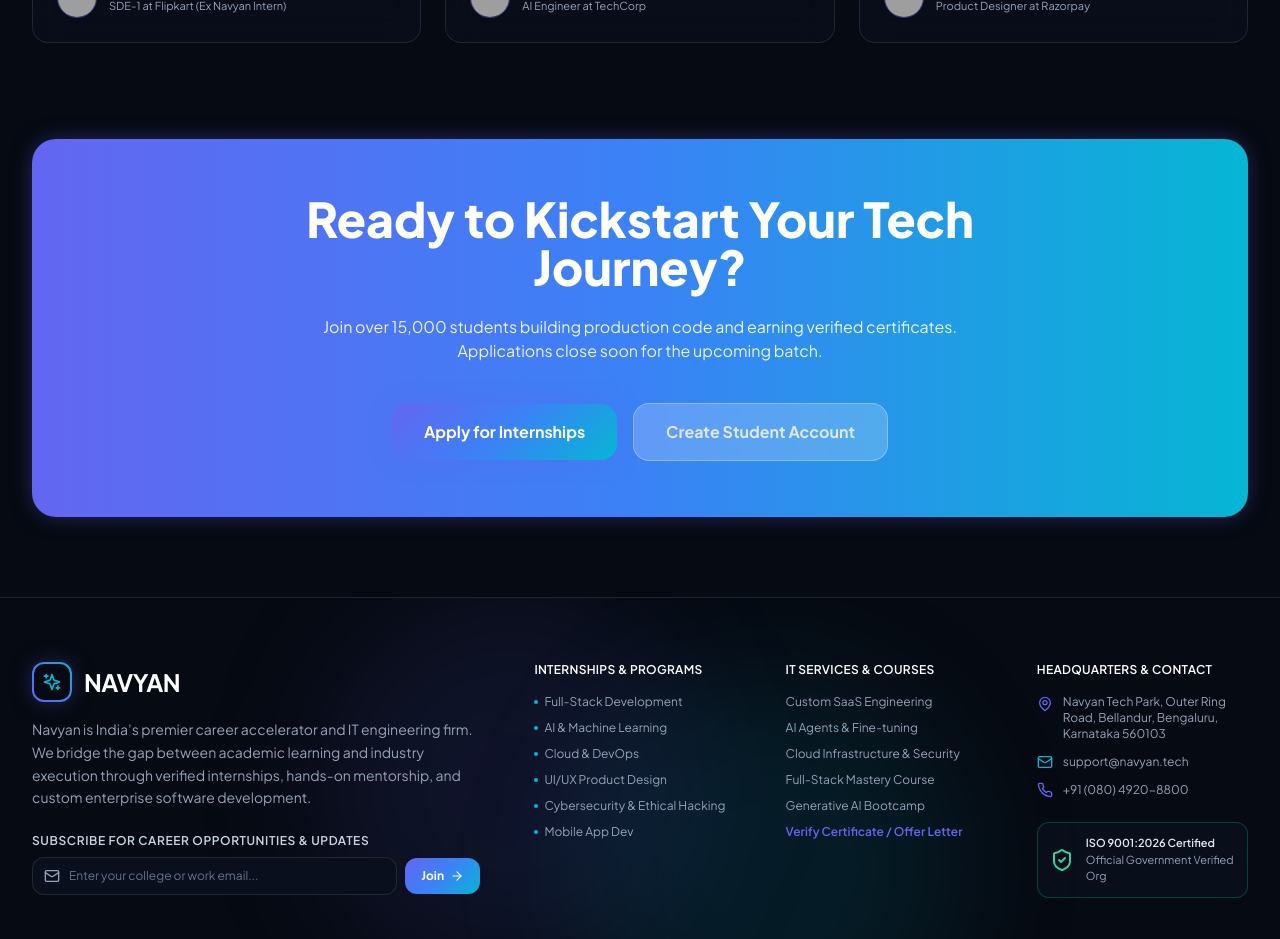
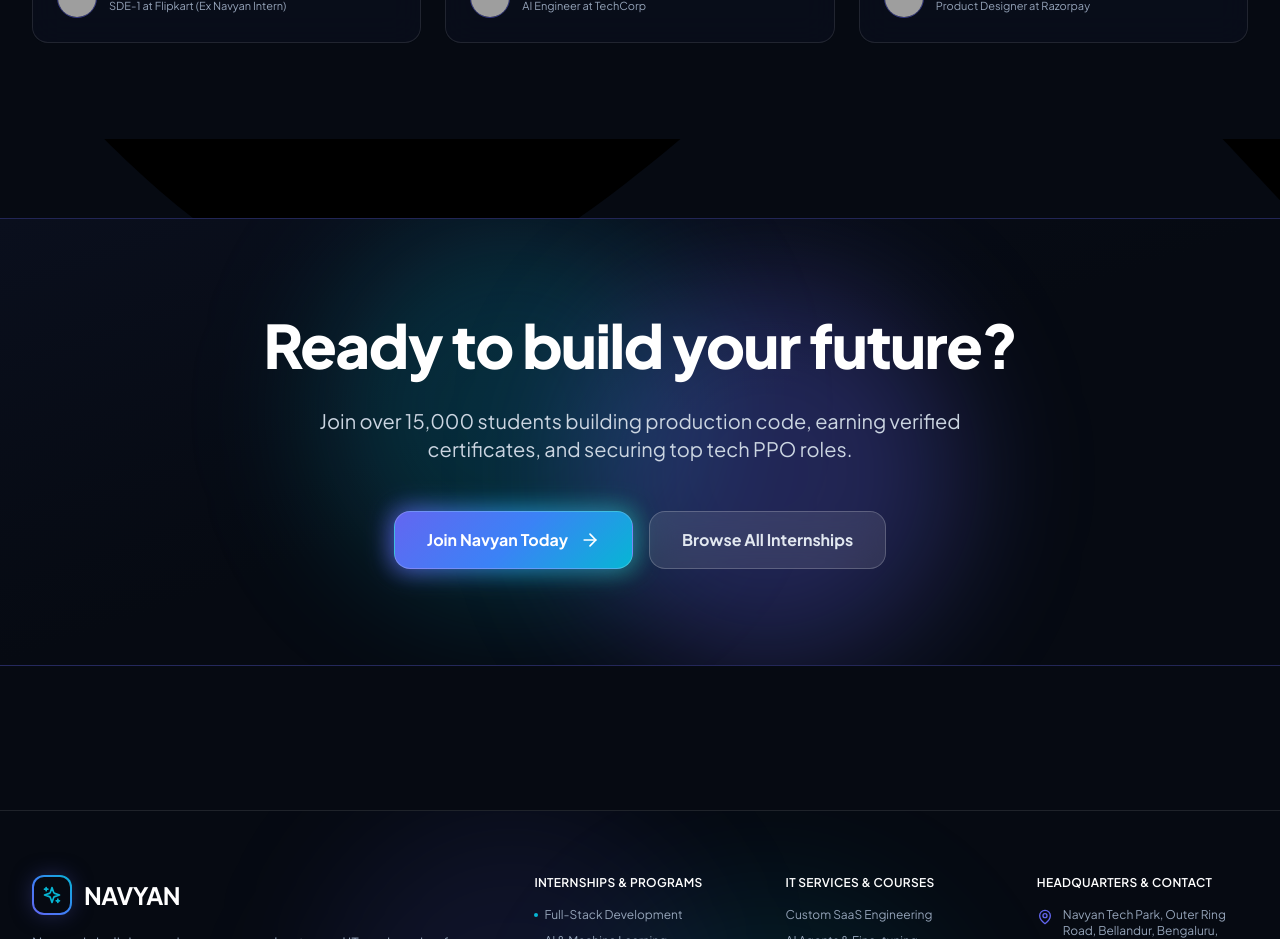
Before and after one commit to Anubhavsaxena2004/frontend_enhancement, a React (Vite) app: page / in a window 1280 px wide. Shown: the part 3900-4839 px from the top of the page. Built offline with nearby package versions, Linux system fonts and the light colour scheme; grey boxes are pictures that could not be loaded.

Commit message:
feat: implement final Call-to-Action section with wave SVG border, scroll scale transform, and glowing pulse button

```diff
--- a/src/components/Home.jsx
+++ b/src/components/Home.jsx
@@ -347,7 +347,7 @@
         </div>
       </section>
 
-      {/* PROMPT: INFINITE SMOOTH-SCROLLING MARQUEE SECTION WITH GRADIENT EDGE MASKS */}
+      {/* INFINITE SMOOTH-SCROLLING MARQUEE SECTION WITH GRADIENT EDGE MASKS */}
       <section className="border-y border-slate-200 dark:border-white/10 bg-slate-50/80 dark:bg-navy-950/60 py-10 overflow-hidden space-y-6">
         <div className="max-w-7xl mx-auto px-4 text-center">
           <p className="text-xs font-bold text-brand-indigo dark:text-brand-cyan uppercase tracking-widest">
@@ -355,7 +355,6 @@
           </p>
         </div>
 
-        {/* Marquee 1: Technologies Badge Track */}
         <Marquee speed="30s" pauseOnHover={true}>
           {technologies.map((tech, idx) => {
             const Icon = tech.icon;
@@ -376,7 +375,6 @@
           })}
         </Marquee>
 
-        {/* Marquee 2: Hiring Companies Track (Reverse Direction) */}
         <Marquee speed="35s" reverse={true} pauseOnHover={true}>
           {['GOOGLE', 'MICROSOFT', 'AMAZON', 'FLIPKART', 'RAZORPAY', 'SWIGGY', 'TCS', 'INFOSYS', 'CRED', 'PAYTM'].map((brand, i) => (
             <div key={i} className="flex items-center gap-2.5 px-4 py-2 rounded-xl bg-slate-100 dark:bg-navy-900/50 border border-slate-200 dark:border-white/5 text-slate-600 dark:text-slate-400 font-bold text-xs">
@@ -401,7 +399,6 @@
           </p>
         </div>
 
-        {/* Domain Buttons */}
         <div className="flex flex-wrap items-center justify-center gap-3 mb-10">
           {domains.map((domain, idx) => {
             const Icon = domain.icon;
@@ -428,7 +425,6 @@
           })}
         </div>
 
-        {/* Active Domain Spotlight Card */}
         <motion.div
           key={activeDomainIndex}
           initial={{ opacity: 0, y: 10 }}
@@ -486,7 +482,6 @@
             </div>
           </div>
         </motion.div>
-
       </section>
 
       {/* FEATURES BENTO BOX SECTION */}
@@ -500,7 +495,6 @@
           </h3>
         </div>
 
-        {/* Bento Box CSS Grid */}
         <motion.div
           variants={bentoGridStagger}
           initial="hidden"
@@ -508,7 +502,6 @@
           viewport={{ once: true, margin: '-50px' }}
           className="grid grid-cols-1 md:grid-cols-3 gap-6"
         >
-          {/* Card 1: Verified Internships */}
           <BentoCard
             icon={Briefcase}
             title="Verified Industry Internships"
@@ -531,7 +524,6 @@
             </div>
           </BentoCard>
 
-          {/* Card 2: IT Services */}
           <BentoCard
             icon={Code}
             title="IT Services & AI Engineering"
@@ -544,7 +536,6 @@
             </div>
           </BentoCard>
 
-          {/* Card 3: Certification Tracking */}
           <BentoCard
             icon={ShieldCheck}
             title="Certification Tracking & Verification"
@@ -557,7 +548,6 @@
             </div>
           </BentoCard>
 
-          {/* Card 4: Career Growth */}
           <BentoCard
             icon={TrendingUp}
             title="Accelerated Career Growth & PPO Track"
@@ -582,7 +572,6 @@
           </BentoCard>
         </motion.div>
 
-        {/* Seamless Layered Wave Section Divider */}
         <div className="w-full overflow-hidden leading-none pt-16">
           <svg
             className="relative block w-full h-12 md:h-24 text-[color:var(--bg-secondary)]"
@@ -595,7 +584,6 @@
             ></path>
           </svg>
         </div>
-
       </section>
 
       {/* FEATURED INTERNSHIPS PREVIEW */}
@@ -724,36 +712,85 @@
         </div>
       </section>
 
-      {/* CTA BANNER */}
-      <section className="max-w-7xl mx-auto px-4 sm:px-6 lg:px-8">
-        <div className="relative rounded-3xl p-10 sm:p-14 overflow-hidden bg-gradient-to-r from-brand-indigo via-brand-blue to-brand-cyan shadow-glow-indigo text-center text-white">
-          <div className="relative z-10 max-w-3xl mx-auto space-y-6">
-            <h2 className="text-3xl sm:text-5xl font-extrabold">
-              Ready to Kickstart Your Tech Journey?
-            </h2>
-            <p className="text-white/90 text-sm sm:text-base max-w-2xl mx-auto">
-              Join over 15,000 students building production code and earning verified certificates. Applications close soon for the upcoming batch.
-            </p>
-            <div className="pt-4 flex flex-col sm:flex-row items-center justify-center gap-4">
-              <Button
-                variant="primary"
-                size="lg"
-                onClick={() => setActiveTab('internships')}
-                className="bg-navy-950 text-white hover:bg-navy-900"
-              >
-                Apply for Internships
-              </Button>
+      {/* PROMPT: FINAL CALL-TO-ACTION SECTION RIGHT BEFORE FOOTER */}
+      <section className="relative w-full pt-0 pb-16">
+
+        {/* Visual Top Wave Border */}
+        <div className="w-full overflow-hidden leading-none text-navy-900 dark:text-navy-900 mb-[-1px]">
+          <img
+            src="/assets/footer-wave.svg"
+            alt="Footer Wave Border"
+            className="w-full h-12 md:h-20 object-cover"
+          />
+        </div>
+
+        {/* Deep Primary Background Container */}
+        <div className="bg-gradient-to-br from-navy-900 via-brand-indigo/90 to-navy-950 dark:from-navy-900 dark:via-navy-950 dark:to-navy-950 text-white border-y border-brand-indigo/30 py-16 sm:py-24 relative overflow-hidden">
+
+          {/* Ambient Lighting Blobs */}
+          <div className="absolute top-0 left-1/4 w-96 h-96 bg-brand-cyan/20 rounded-full blur-3xl pointer-events-none" />
+          <div className="absolute bottom-0 right-1/4 w-96 h-96 bg-brand-indigo/30 rounded-full blur-3xl pointer-events-none" />
+
+          <div className="max-w-4xl mx-auto px-4 sm:px-6 lg:px-8 relative z-10 text-center space-y-8">
+
+            {/* Scroll Transform Headline ('Ready to build your future?') */}
+            <motion.h2
+              initial={{ opacity: 0, scale: 0.9 }}
+              whileInView={{ opacity: 1, scale: 1.0 }}
+              viewport={{ once: true }}
+              transition={{ duration: 0.6, ease: [0.21, 0.47, 0.32, 0.98] }}
+              className="text-4xl sm:text-6xl font-extrabold tracking-tight text-white"
+            >
+              Ready to build your future?
+            </motion.h2>
+
+            <motion.p
+              initial={{ opacity: 0, y: 15 }}
+              whileInView={{ opacity: 1, y: 0 }}
+              viewport={{ once: true }}
+              transition={{ duration: 0.5, delay: 0.2 }}
+              className="text-slate-200 dark:text-slate-300 text-base sm:text-xl max-w-2xl mx-auto leading-relaxed"
+            >
+              Join over 15,000 students building production code, earning verified certificates, and securing top tech PPO roles.
+            </motion.p>
+
+            {/* Prominent Glowing Button ('Join Navyan Today') with Infinite Pulse Ring */}
+            <motion.div
+              initial={{ opacity: 0, y: 20 }}
+              whileInView={{ opacity: 1, y: 0 }}
+              viewport={{ once: true }}
+              transition={{ duration: 0.5, delay: 0.3 }}
+              className="pt-4 flex flex-col sm:flex-row items-center justify-center gap-4"
+            >
+              <div className="relative inline-flex group">
+                {/* Infinite Outer Pulse Ring */}
+                <span className="absolute -inset-1 rounded-2xl bg-gradient-to-r from-brand-indigo via-brand-cyan to-brand-emerald opacity-75 blur-md animate-pulse group-hover:opacity-100 transition-opacity" />
+
+                <Button
+                  variant="primary"
+                  size="lg"
+                  magnetic={true}
+                  icon={ArrowRight}
+                  onClick={onOpenAuth}
+                  className="relative bg-navy-950 text-white hover:bg-navy-900 border border-white/20 text-base py-4 px-8"
+                >
+                  Join Navyan Today
+                </Button>
+              </div>
+
               <Button
                 variant="ghost"
                 size="lg"
-                onClick={onOpenAuth}
-                className="bg-white/20 hover:bg-white/30 backdrop-blur-md text-white border border-white/30"
+                onClick={() => setActiveTab('internships')}
+                className="bg-white/10 hover:bg-white/20 text-white border border-white/20 backdrop-blur-md"
               >
-                Create Student Account
+                Browse All Internships
               </Button>
-            </div>
+            </motion.div>
+
           </div>
         </div>
+
       </section>
 
     </div>
```
Also changed, not shown: public/assets/footer-wave.svg (added), public/footer-wave.svg (added).
